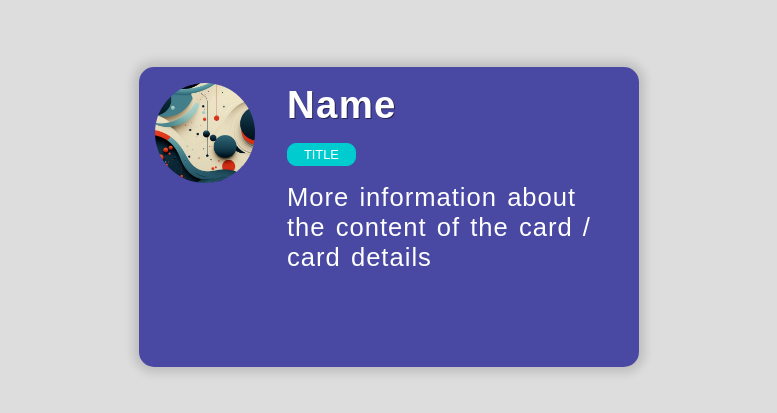
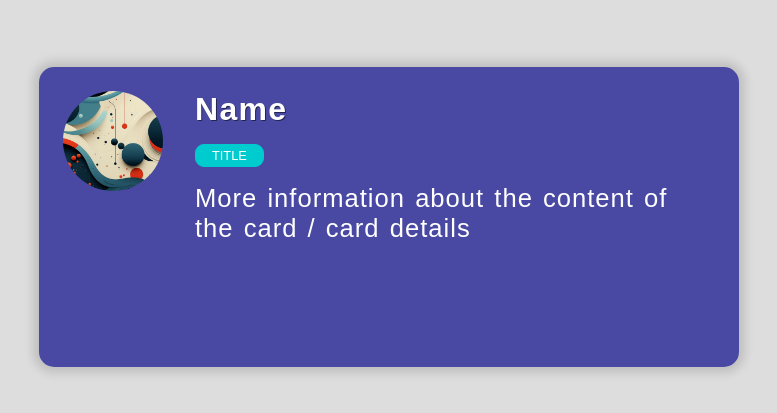
Before and after one commit to Jhay-Great/daily-ui-card_component, a plain HTML site: page index.html in a window 1280 px wide. Shown: the part 183-596 px from the top of the page, without its empty margins (251-1028 px from the left). Drawn offline with Linux system fonts and the light colour scheme.

Commit message:
minor changes to ui

```diff
--- a/style.css
+++ b/style.css
@@ -29,9 +29,9 @@ body {
 main {
     display: flex;
     gap: 2rem;
-    padding: 1rem;
+    padding: 1.5rem;
 
-    width: min(500px, 90%);
+    width: min(700px, 90%);
     height: 300px;
 
     border: none;
@@ -60,7 +60,7 @@ section {
 }
 
 section p:first-child {
-    font-size: clamp(2rem, 3vw, 3rem);
+    font-size: clamp(2rem, 2vw, 3rem);
     letter-spacing: 1.3px;
     font-weight: 600;
 
```
